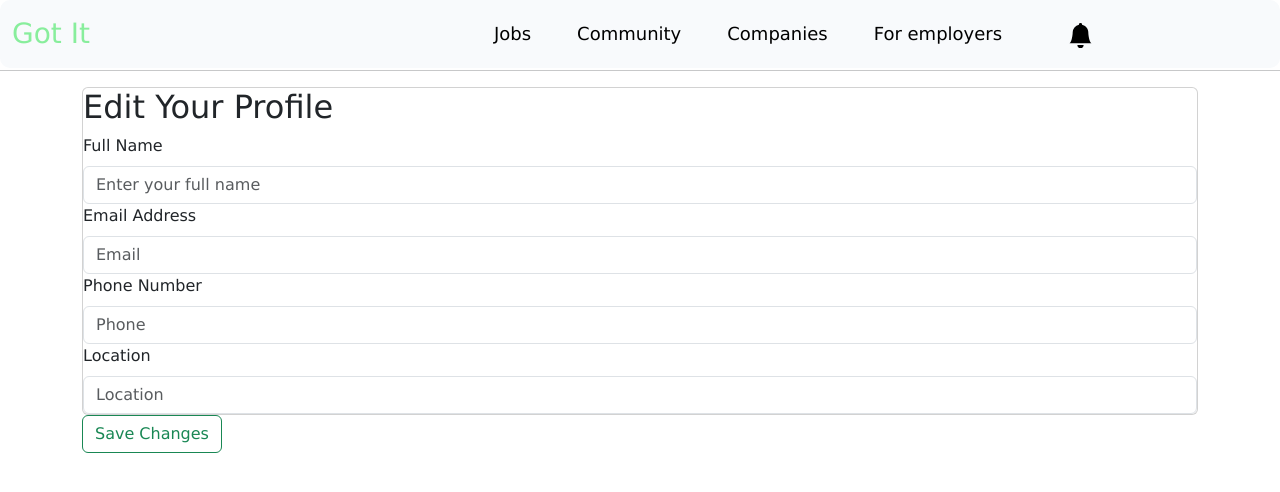
After one commit to MuhammedNisham/Got_it-job_portal-, a Django app: page /profile/edit/ in a window 1280 px wide. The commit adds this page. Shown: the top 492 px of the page. Run offline with Django 5.2, Linux system fonts and the light colour scheme; data comes from the database, SQL or seed files in the repository.

Commit message:
profile completed

```diff
--- a/gotit/authentication/templates/signup.html
+++ b/gotit/authentication/templates/signup.html
@@ -5,7 +5,8 @@
  {% endblock %}
 
  {% block content %}
- <div class="container d-flex justify-content-center align-items-center min-vh-80">
+ <div class="signup">
+    <div class="container d-flex justify-content-center align-items-center min-vh-80">
      <div class="card shadow p-4">
          <h2 class="mb-4 text-center">
              Register
@@ -24,7 +25,7 @@
                  {% endif %}
              </div>
              {% endfor %}
-             <button class="btn btn-primary" type="submit">Register</button>
+             <button class="btn btn-outline-success" type="submit"> Register</button>
          </form>
          <div class="redirect">
             <a href="{% url 'login' %}">Already have account?</a>
@@ -33,4 +34,5 @@
 
  </div>
 
+ </div>
  {% endblock %}
--- a/gotit/mainapp/admin.py
+++ b/gotit/mainapp/admin.py
@@ -1,5 +1,7 @@
 from django.contrib import admin
 
 from .models import Job
+from .models import UserProfile
 # Register your models here.
 admin.site.register(Job)
+admin.site.register(UserProfile)
--- /dev/null
+++ b/gotit/mainapp/forms.py
@@ -0,0 +1,13 @@
+from django import forms
+from .models import UserProfile
+
+class UserProfileForm(forms.ModelForm):
+    class Meta:
+        model = UserProfile
+        fields = ['full_name', 'email', 'phone', 'location']
+        widgets = {
+            'full_name': forms.TextInput(attrs={'class': 'form-control', 'placeholder': 'Enter your full name'}),
+            'email': forms.EmailInput(attrs={'class': 'form-control', 'placeholder': 'Email'}),
+            'phone': forms.TextInput(attrs={'class': 'form-control', 'placeholder': 'Phone'}),
+            'location': forms.TextInput(attrs={'class': 'form-control', 'placeholder': 'Location'}),
+        }
--- a/gotit/mainapp/models.py
+++ b/gotit/mainapp/models.py
@@ -1,4 +1,5 @@
 from django.db import models
+from django.contrib.auth.models import User
 
 # Create your models here.
 class Job(models.Model):
@@ -9,3 +10,13 @@ class Job(models.Model):
 
     def __str__(self):
         return f"Product: {self.company_name}"
+
+class UserProfile(models.Model):
+    full_name = models.CharField(max_length=255, default="", blank=True, null=True)
+    user_name = models.CharField(max_length=255, unique=True)
+    email = models.CharField(max_length=255, blank=True, null=True)
+    phone = models.CharField(max_length=20, null=True, blank=True)
+    location = models.CharField(max_length=255, blank=True, null=True)
+
+    def __str__(self):
+        return self.user_name
--- a/gotit/mainapp/templates/base.html
+++ b/gotit/mainapp/templates/base.html
@@ -36,12 +36,7 @@
           <a class="nav-link active" href="#">For employers</a>
         </li>
         {% if user.is_authenticated %}
-        <!-- <li class="nav-item">
-           <form method="post" action="{% url 'logout' %}">
-            {% csrf_token %}
-           <button type="submit" class="nav-link">Logout</button>
-          </form>
-          </li> -->
+
           <li class="nav-item dropdown">
           <a class="nav-link dropdown-toggle" href="#" role="button" data-bs-toggle="dropdown" aria-expanded="false">
             <svg xmlns="http://www.w3.org/2000/svg" width="16" height="16" fill="currentColor" class="bi bi-person-circle" viewBox="0 0 16 16">
@@ -60,6 +55,15 @@
           </form>
           </ul>
           {% endif %}
+          <li class="nav-item">
+          <div class="nbell">
+            <a class="nav-link active" href="#">
+            <svg xmlns="http://www.w3.org/2000/svg" width="16" height="16" fill="currentColor" class="bi bi-bell-fill" viewBox="0 0 16 16">
+            <path d="M8 16a2 2 0 0 0 2-2H6a2 2 0 0 0 2 2m.995-14.901a1 1 0 1 0-1.99 0A5 5 0 0 0 3 6c0 1.098-.5 6-2 7h14c-1.5-1-2-5.902-2-7 0-2.42-1.72-4.44-4.005-4.901"/>
+            </svg>
+          </a>
+          </div>
+        </li>
         <!-- <li class="nav-item">
             <a href=""><button class="btn btn-outline-success" type="submit"> Sign UP</button></a>
         </li> -->
@@ -94,8 +98,11 @@
         {% block content %}
         {% endblock %}
     </main>
+
     <footer>
-      Copyright&copy; 2025
+      {% block footer %}
+
+      {% endblock %}
     </footer>
     <script src="https://cdn.jsdelivr.net/npm/bootstrap@5.3.6/dist/js/bootstrap.bundle.min.js" integrity="sha384-j1CDi7MgGQ12Z7Qab0qlWQ/Qqz24Gc6BM0thvEMVjHnfYGF0rmFCozFSxQBxwHKO" crossorigin="anonymous"></script>
 </body>
--- /dev/null
+++ b/gotit/mainapp/templates/edit_profile.html
@@ -0,0 +1,28 @@
+{% extends 'base.html' %}
+{% block title %}Edit Profile{% endblock %}
+{% block content %}
+<div class="container">
+    <div class="card">
+        <h2>Edit Your Profile</h2>
+    <form method="post">
+        {% csrf_token %}
+        <div class="form-group">
+            <label for="id_full_name" class="form-label">Full Name</label>
+            {{ form.full_name }}
+            {{ form.full_name.errors }}
+            <label for="id_email" class="form-label">Email Address</label>
+            {{ form.email }}
+            {{ form.email.errors }}
+            <label for="id_phone" class="form-label">Phone Number</label>
+            {{ form.phone }}
+            {{ form.phone.errors }}
+            <label for="id_location" class="form-label">Location</label>
+            {{ form.location }}
+            {{ form.location.errors }}
+        </div>
+        </div>
+        <button type="submit" class="btn btn-outline-success">Save Changes</button>
+    </form>
+
+</div>
+{% endblock %}
--- a/gotit/mainapp/templates/home.html
+++ b/gotit/mainapp/templates/home.html
@@ -11,6 +11,9 @@
 {% endblock %}
 
 {% block content %}
+        {% for userprofile in userprofiles %}
+         <li>{{ userprofile.user_name }} - </li>
+         {% endfor %}
 <div class="mainhead">
     <h1>Find your jobs here</h1>
 </div>
@@ -70,3 +73,6 @@
     <hr>
 </div>
 {% endblock %}
+{% block footer %}
+Copyright&copy; 2025
+{% endblock %}
--- a/gotit/mainapp/urls.py
+++ b/gotit/mainapp/urls.py
@@ -1,8 +1,10 @@
 from django.urls import path
 from .import views
+from .views import ProfileView
 
 urlpatterns =[
     path('', views.homeView, name= 'homepage'),
     path('job', views.jobView, name='jobpage'),
-    path('Profile', views.ProfileView, name='profilepage')
+    path('Profile/', views.ProfileView, name='profilepage'),
+    path('profile/edit/', views.edit_profile, name='editprofile')
 ]
--- a/gotit/mainapp/views.py
+++ b/gotit/mainapp/views.py
@@ -1,10 +1,13 @@
-from django.shortcuts import render
+from django.shortcuts import render, redirect
 
 from django.template import loader
 from django.http import HttpResponse
 from django.contrib.auth.decorators import login_required
+from django.shortcuts import render, get_object_or_404
 
 from .models import Job
+from .models import UserProfile
+from .forms import UserProfileForm
 
 
 # Create your views here.
@@ -24,8 +27,20 @@ def jobView(request):
     context = {}
     return HttpResponse(template.render(context, request))
 
-@login_required
 def ProfileView(request):
-    template = loader.get_template('profile.html')
-    context = {}
-    return HttpResponse(template.render(context, request))
+    profile, created = UserProfile.objects.get_or_create(user_name=request.user.username,)
+    if created:
+        return redirect('edit_profile')
+    return render(request, 'profile.html', {'profile': profile})
+
+
+def edit_profile(request):
+    profile, created = UserProfile.objects.get_or_create(user_name=request.user.username)
+    if request.method == 'POST':
+        form = UserProfileForm(request.POST, instance=profile)
+        if form.is_valid():
+            form.save()
+            return redirect('profilepage')
+    else:
+        form = UserProfileForm(instance=profile)
+    return render(request, 'edit_profile.html', {'form': form, 'profile': profile})
--- a/gotit/static/css/style.css
+++ b/gotit/static/css/style.css
@@ -30,6 +30,15 @@ body{
             a.navbar-brand{
                 color:rgba(115, 235, 137, 0.842) ;
                 font-size: 28px;
+            }
+            div.nbell{
+                margin-left: 20px;
+                a{
+                    svg{
+                        height: 25px;
+                        width: 25px;
+                    }
+                }
             }
             li.dropdown{
                  margin-left: 220px;
@@ -118,10 +127,35 @@ body{
             }
         }
     }
+    div.signup{
+        div.mb-3{
+            input{
+                box-shadow: 0 2px 8px rgba(3, 3, 3, 0.719);
+                transition: box-shadow 0.2s;
+            }
+            input:focus{
+                box-shadow: 0 2px 8px rgba(115, 235, 137, 0.728);
+            }
+        }
+    }
+    div.profilepage{
+        p.card-text{
+            strong{
+                display: inline-block;
+                margin-top: 15px;
+            }
+        }
+    }
+    div.editbtn{
+        a{
+            button{
+                margin-left: 8%;
+            }
+        }
+    }
 }
 footer{
-    margin-left: 42%;
-    position: fixed;
-    bottom: 0;
+     text-align: center;
+  padding: 1rem;
 }
 }
```
Also changed, not shown: gotit/authentication/templates/login.html (+7 -2 lines), gotit/mainapp/templates/profile.html (+40 -0 lines).
